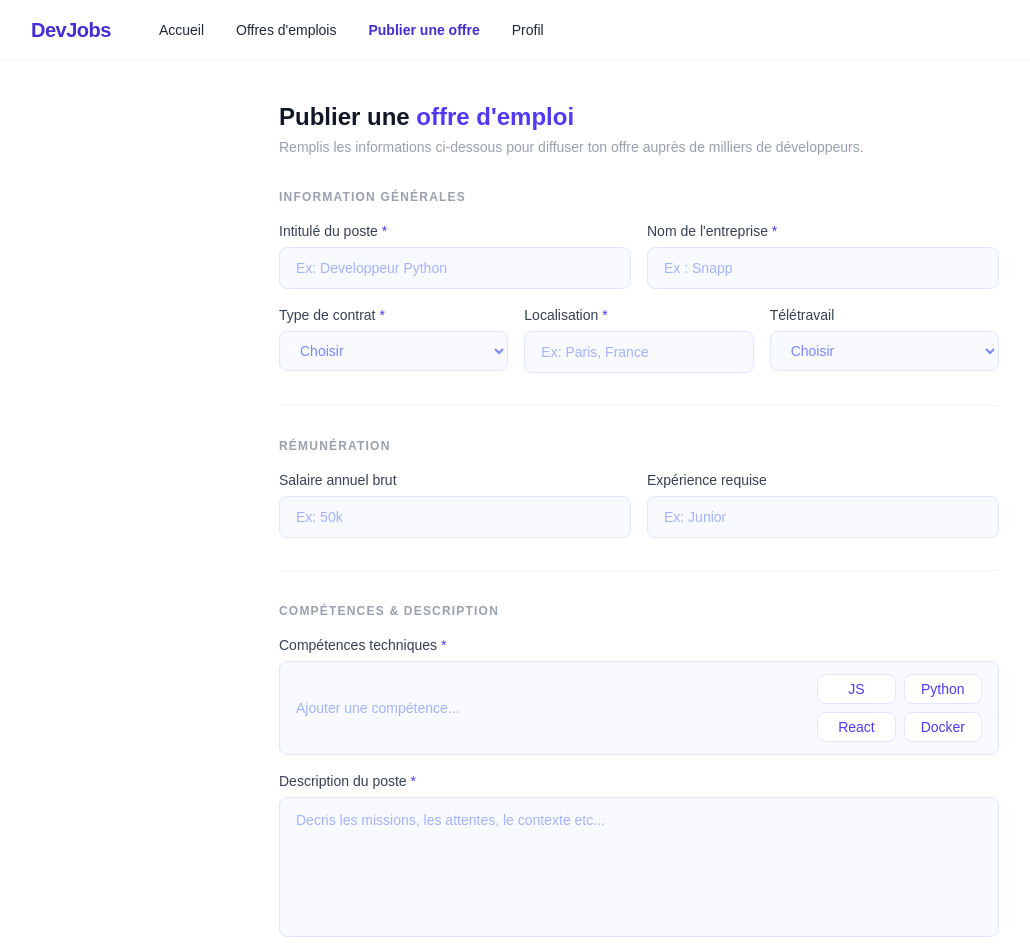
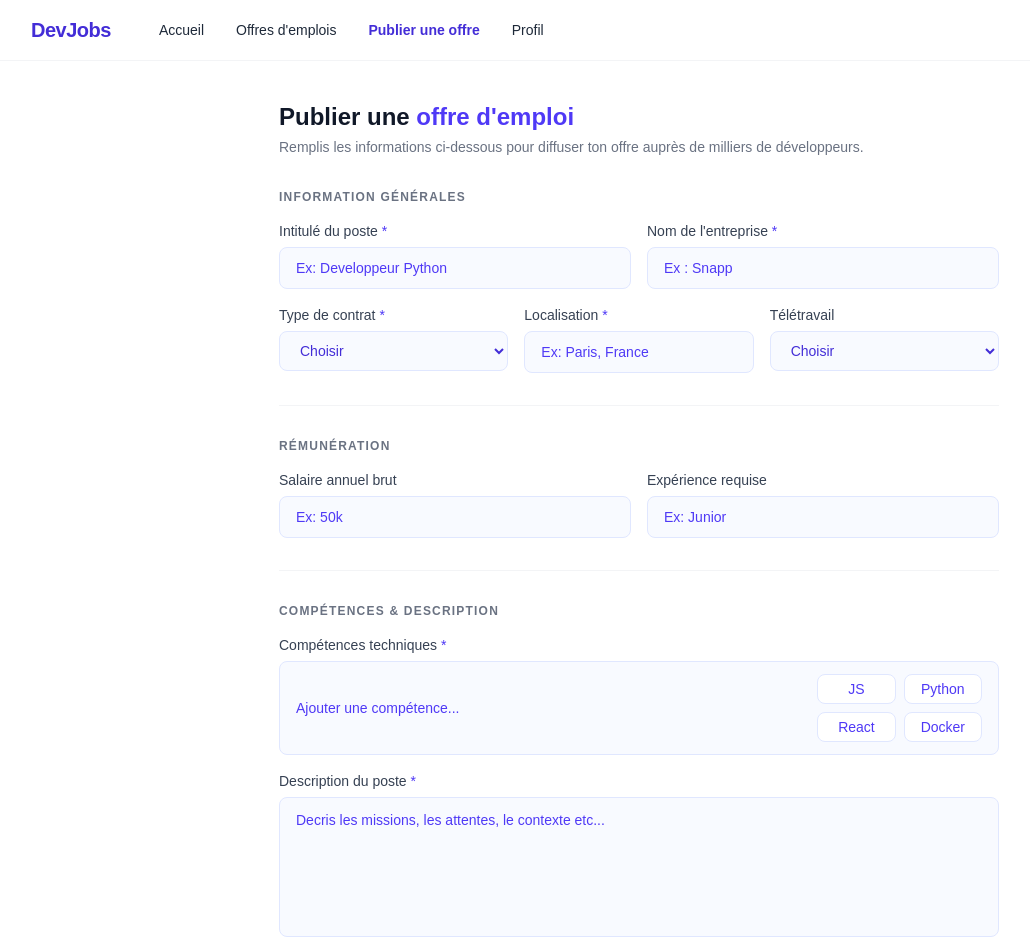
Before and after one commit to MeghCH/Job-Aggregator-DevJob, a Next.js app in the folder Front/: page /publier in a window 1280 px wide. Shown: the top 952 px of the page, without its empty margins (1-1031 px from the left). Built offline with nearby package versions, Linux system fonts and the light colour scheme.

Commit message:
Fix: accessibilite de la page de publication d'offres

```diff
--- a/Front/src/app/publier/page.tsx
+++ b/Front/src/app/publier/page.tsx
@@ -33,14 +33,14 @@ export default function PublierPage() {
           <h1 className="text-2xl font-bold text-gray-900">
             Publier une <span className="text-indigo-600">offre d'emploi</span>
           </h1>
-          <p className="text-sm text-gray-400 mt-1">
+          <p className="text-sm text-gray-500 mt-1">
             Remplis les informations ci-dessous pour diffuser ton offre auprès
             de milliers de développeurs.
           </p>
         </div>
 
         <div className="flex flex-col gap-4">
-          <span className="text-xs font-semibold text-gray-400 uppercase tracking-widest">
+          <span className="text-xs font-semibold text-gray-500 uppercase tracking-widest">
             Information générales
           </span>
 
@@ -49,21 +49,24 @@ export default function PublierPage() {
               <input
                 type="text"
                 placeholder="Ex: Developpeur Python"
-                className="border border-indigo-100 bg-indigo-50/40 rounded-lg px-4 py-2.5 text-sm text-indigo-400 outline-none focus:border-indigo-400 transition-colors placeholder-indigo-300"
+                className="border border-indigo-100 bg-indigo-50/40 rounded-lg px-4 py-2.5 text-sm text-indigo-700 outline-none focus:border-indigo-400 transition-colors placeholder-indigo-600"
               />
             </FormField>
             <FormField label="Nom de l'entreprise" required>
               <input
                 type="text"
                 placeholder="Ex : Snapp"
-                className="border border-indigo-100 bg-indigo-50/40 rounded-lg px-4 py-2.5 text-sm text-indigo-400 outline-none focus:border-indigo-400 transition-colors placeholder-indigo-300"
+                className="border border-indigo-100 bg-indigo-50/40 rounded-lg px-4 py-2.5 text-sm text-indigo-700 outline-none focus:border-indigo-400 transition-colors placeholder-indigo-600"
               />
             </FormField>
           </div>
 
           <div className="grid grid-cols-3 gap-4">
-            <FormField label="Type de contrat" required>
-              <select className="border border-indigo-100 bg-indigo-50/40 rounded-lg px-4 py-2.5 text-sm text-indigo-400 outline-none focus:border-indigo-400 text-gray-500 transition-colors">
+            <FormField label="Type de contrat" required id="contrat">
+              <select
+                id="contrat"
+                className="border border-indigo-100 bg-indigo-50/40 rounded-lg px-4 py-2.5 text-sm text-indigo-700 outline-none focus:border-indigo-400 text-gray-500 transition-colors"
+              >
                 <option value="">Choisir</option>
                 <option>CDI</option>
                 <option>CDD</option>
@@ -71,15 +74,19 @@ export default function PublierPage() {
                 <option>Alternance</option>
               </select>
             </FormField>
-            <FormField label="Localisation" required>
+            <FormField label="Localisation" required id="lieu">
               <input
+                id="lieu"
                 type="text"
                 placeholder="Ex: Paris, France"
-                className="border border-indigo-100 bg-indigo-50/40 rounded-lg px-4 py-2.5 text-sm text-indigo-400 outline-none focus:border-indigo-400 transition-colors placeholder-indigo-300"
+                className="border border-indigo-100 bg-indigo-50/40 rounded-lg px-4 py-2.5 text-sm text-indigo-700 outline-none focus:border-indigo-400 transition-colors placeholder-indigo-600"
               />
             </FormField>
-            <FormField label="Télétravail">
-              <select className="border border-indigo-100 bg-indigo-50/40 rounded-lg px-4 py-2.5 text-sm text-indigo-400 outline-none focus:border-indigo-400 text-gray-500 transition-colors">
+            <FormField label="Télétravail" id="type de contrat">
+              <select
+                id="type de contrat"
+                className="border border-indigo-100 bg-indigo-50/40 rounded-lg px-4 py-2.5 text-sm text-indigo-700 outline-none focus:border-indigo-400 text-gray-500 transition-colors"
+              >
                 <option value="">Choisir</option>
                 <option>Présentiel</option>
                 <option>Partiel remote</option>
@@ -92,7 +99,7 @@ export default function PublierPage() {
         <hr className="border-gray-100" />
 
         <div className="flex flex-col gap-4">
-          <span className="text-xs font-semibold text-gray-400 uppercase tracking-widest">
+          <span className="text-xs font-semibold text-gray-500 uppercase tracking-widest">
             Rémunération
           </span>
           <div className="grid grid-cols-2 gap-4">
@@ -100,14 +107,14 @@ export default function PublierPage() {
               <input
                 type="text"
                 placeholder="Ex: 50k"
-                className="border border-indigo-100 bg-indigo-50/40 rounded-lg px-4 py-2.5 text-sm text-indigo-400 outline-none focus:border-indigo-400 transition-colors placeholder-indigo-300"
+                className="border border-indigo-100 bg-indigo-50/40 rounded-lg px-4 py-2.5 text-sm text-indigo-700 outline-none focus:border-indigo-400 transition-colors placeholder-indigo-600"
               />
             </FormField>
             <FormField label="Expérience requise">
               <input
                 type="text"
                 placeholder="Ex: Junior"
-                className="border border-indigo-100 bg-indigo-50/40 rounded-lg px-4 py-2.5 text-sm text-indigo-400 outline-none focus:border-indigo-400 transition-colors placeholder-indigo-300"
+                className="border border-indigo-100 bg-indigo-50/40 rounded-lg px-4 py-2.5 text-sm text-indigo-700 outline-none focus:border-indigo-400 transition-colors placeholder-indigo-600"
               />
             </FormField>
           </div>
@@ -116,7 +123,7 @@ export default function PublierPage() {
         <hr className="border-gray-100" />
 
         <div className="flex flex-col gap-4">
-          <span className="text-xs font-semibold text-gray-400 uppercase tracking-widest">
+          <span className="text-xs font-semibold text-gray-500 uppercase tracking-widest">
             Compétences & description
           </span>
 
@@ -128,7 +135,7 @@ export default function PublierPage() {
                 onChange={(e) => setSkillInput(e.target.value)}
                 onKeyDown={(e) => e.key === "Enter" && addSkill(skillInput)}
                 placeholder="Ajouter une compétence..."
-                className="bg-transparent border-none outline-none text-sm text-indigo-400 text-gray-700 placeholder-indigo-300 flex-1"
+                className="bg-transparent border-none outline-none text-sm text-indigo-700 text-gray-700 placeholder-indigo-600 flex-1"
               />
               <div className="grid grid-cols-2 gap-2">
                 {skills.map((skill) => (
@@ -147,14 +154,14 @@ export default function PublierPage() {
           <FormField label="Description du poste" required>
             <textarea
               placeholder="Decris les missions, les attentes, le contexte etc..."
-              className="border border-indigo-100 bg-indigo-50/40 rounded-lg px-4 py-3 text-sm text-indigo-400 outline-none focus:border-indigo-400 transition-colors placeholder-indigo-300 min-h-[140px] resize-none"
+              className="border border-indigo-100 bg-indigo-50/40 rounded-lg px-4 py-3 text-sm text-indigo-700 outline-none focus:border-indigo-400 transition-colors placeholder-indigo-600 min-h-[140px] resize-none"
             />
           </FormField>
 
           <FormField label="Profil recherché">
             <textarea
               placeholder="Decris le profil ideal..."
-              className="border border-indigo-100 bg-indigo-50/40 rounded-lg px-4 py-3 text-sm text-indigo-400 outline-none focus:border-indigo-400 transition-colors placeholder-indigo-300 min-h-[100px] resize-none"
+              className="border border-indigo-100 bg-indigo-50/40 rounded-lg px-4 py-3 text-sm text-indigo-700 outline-none focus:border-indigo-400 transition-colors placeholder-indigo-600 min-h-[100px] resize-none"
             />
           </FormField>
         </div>
@@ -162,10 +169,10 @@ export default function PublierPage() {
         <hr className="border-gray-100" />
 
         <div className="flex items-center justify-between">
-          <p className="text-xs text-gray-400">
+          <p className="text-xs text-gray-500">
             Les champs marqués * sont obligatoires
           </p>
-          <button className="bg-indigo-400 hover:bg-indigo-500 text-white text-sm font-semibold px-10 py-3 rounded-lg transition-colors">
+          <button className="bg-indigo-500 hover:bg-indigo-600 text-white text-sm font-semibold px-10 py-3 rounded-lg transition-colors">
             Publier l'offre
           </button>
         </div>
--- a/Front/src/components/FormField.tsx
+++ b/Front/src/components/FormField.tsx
@@ -1,17 +1,19 @@
 type FormFieldProps = {
   label: string;
   required?: boolean;
+  id?: string;
   children: React.ReactNode;
 };
 
 export default function FormField({
   label,
   required,
+  id,
   children,
 }: FormFieldProps) {
   return (
     <div className="flex flex-col gap-1.5">
-      <label className="text-sm font-medium text-gray-700">
+      <label htmlFor={id} className="text-sm font-medium text-gray-700">
         {label} {required && <span className="text-indigo-600">*</span>}
       </label>
       {children}
```
